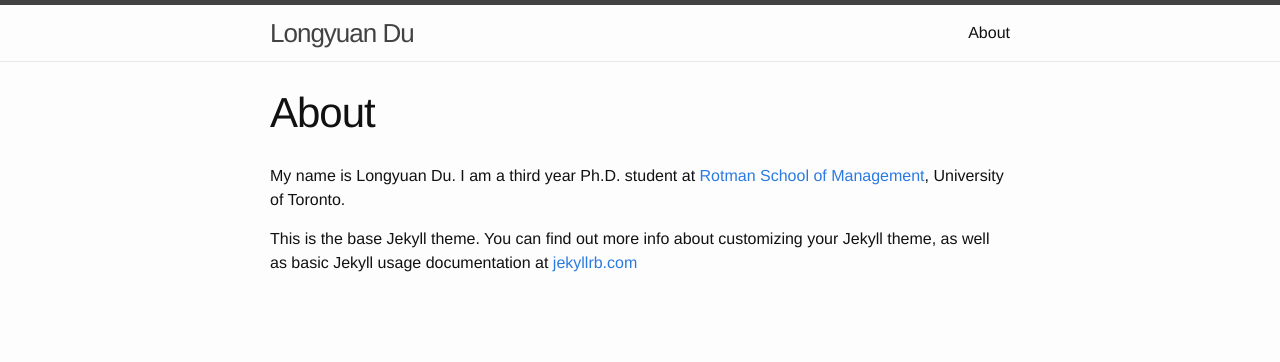
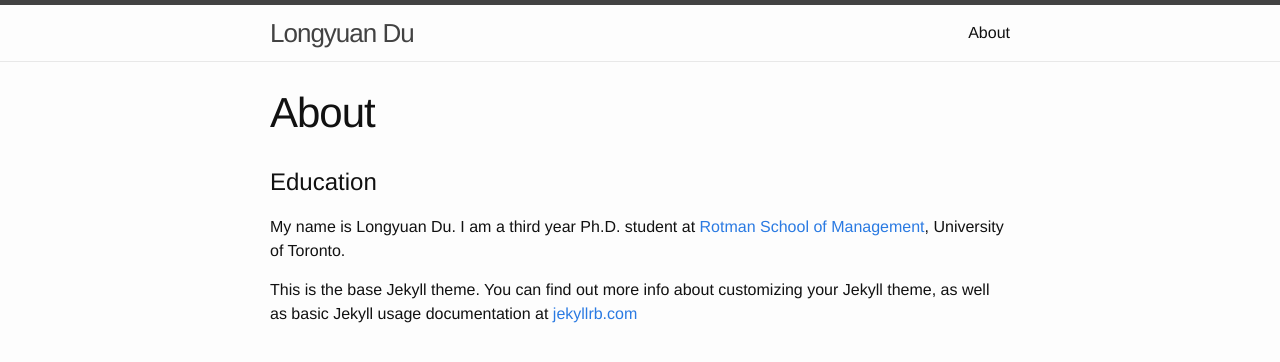
Before and after one commit to LongyuanDu/academic, a Jekyll site: the page built from about.md, in a window 1280 px wide. Shown: the top 362 px of the page. Built offline with Jekyll 4.4.1, drawn with Linux system fonts in a browser that asks for light colours.

Commit message:
home 3/3

```diff
--- a/about.md
+++ b/about.md
@@ -3,6 +3,7 @@ layout: page
 title: About
 permalink: /about/
 ---
+# Education
 My name is Longyuan Du. I am a third year Ph.D. student at [Rotman School of Management](https://www.rotman.utoronto.ca/), University of Toronto.
 
 This is the base Jekyll theme. You can find out more info about customizing your Jekyll theme, as well as basic Jekyll usage documentation at [jekyllrb.com](https://jekyllrb.com/)
```
Also changed, not shown: Gemfile.lock.
